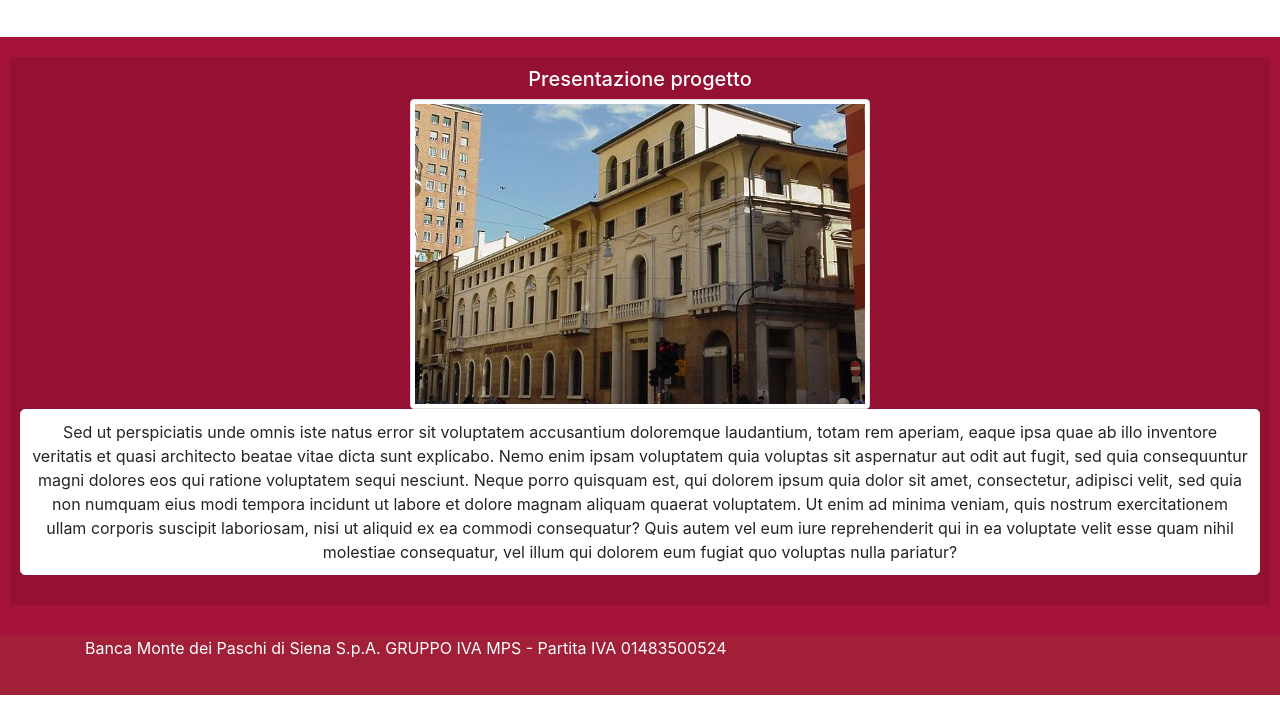
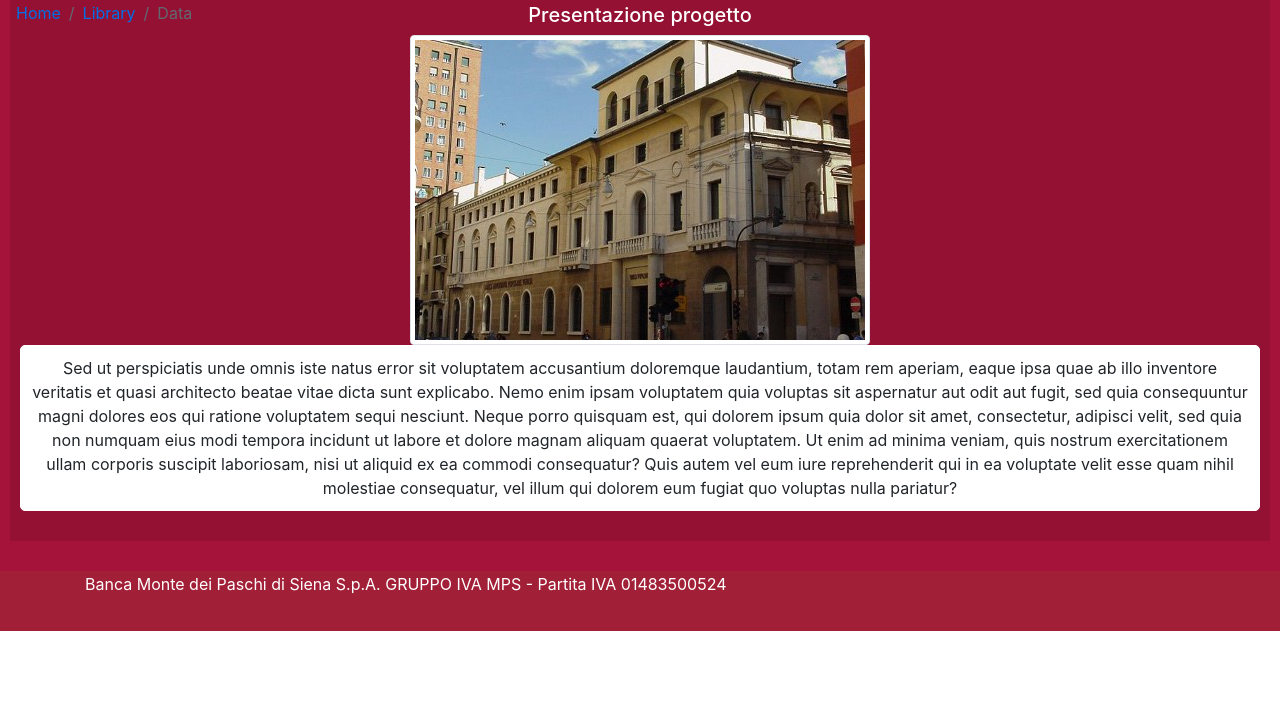
Before and after one commit to teoooo78/fondazioneTest, a plain HTML site: page presentazione.html in a window 1280 px wide. Shown: the part 91-800 px from the top of the page. Drawn offline with Linux system fonts and the light colour scheme.

Commit message:
Update presentazione.html

```diff
--- a/presentazione.html
+++ b/presentazione.html
@@ -52,7 +52,7 @@ body {margin:0;}
 
 .main {
   padding: 0px;
-  margin-top: 80px;
+  margin-top: -80px;
 
 }
 </style>
@@ -69,7 +69,7 @@ body {margin:0;}
 		</a>
 	</div>
 	<nav aria-label="breadcrumb">
-  <ol class="breadcrumb">
+  <ol class="breadcrumb" style="margin-top: 80px;">
     <li class="breadcrumb-item"><a href="#">Home</a></li>
     <li class="breadcrumb-item"><a href="#">Library</a></li>
     <li class="breadcrumb-item active" aria-current="page">Data</li>
```
